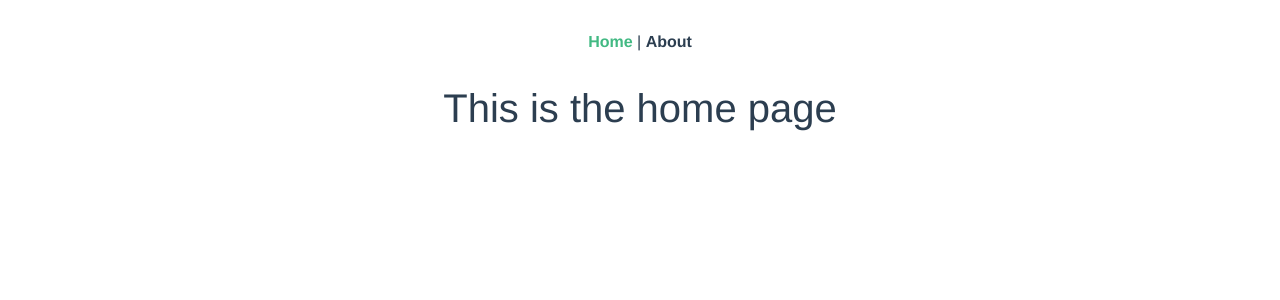
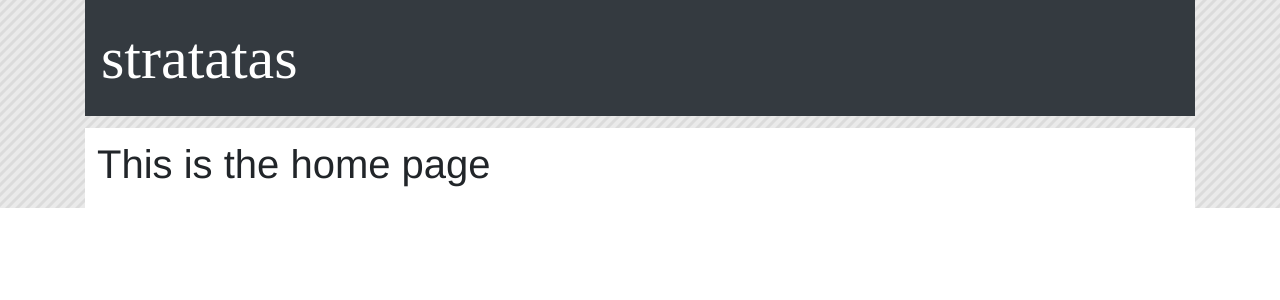
Before and after one commit to zgough1197/GoughPartners, a Vue app in the folder stratatas/: page / in a window 1280 px wide. Shown: the top 300 px of the page. Built offline with nearby package versions, Linux system fonts and the light colour scheme.

Commit message:
Added background image

```diff
--- a/stratatas/src/App.vue
+++ b/stratatas/src/App.vue
@@ -1,10 +1,19 @@
 <template>
   <div id="app">
-    <div id="nav">
-      <router-link to="/">Home</router-link> |
-      <router-link to="/about">About</router-link>
-    </div>
-    <router-view />
+    <b-container>
+      <b-navbar toggleable="lg" type="dark" variant="dark">
+        <b-navbar-brand>
+          <div id="logo">
+            stratatas
+          </div>
+        </b-navbar-brand>
+      </b-navbar>
+    </b-container>
+    <b-container>
+      <div id="content">
+        <router-view />
+      </div>
+    </b-container>
   </div>
 </template>
 
@@ -12,21 +21,21 @@
 #app {
   font-family: "Avenir", Helvetica, Arial, sans-serif;
   -webkit-font-smoothing: antialiased;
-  -moz-osx-font-smoothing: grayscale;
-  text-align: center;
-  color: #2c3e50;
+  background-image: url("/resources/bg.png");
 }
 
-#nav {
-  padding: 30px;
+#logo {
+  font-size: 3em;
+  font-family: serif;
 }
 
-#nav a {
-  font-weight: bold;
-  color: #2c3e50;
-}
-
-#nav a.router-link-exact-active {
-  color: #42b983;
+#content {
+  margin-top: 12px;
+  background: #fff;
+  padding: 12px;
 }
 </style>
+
+<script>
+
+</script>
```
Also changed, not shown: stratatas/public/resources/bg.png (added).
